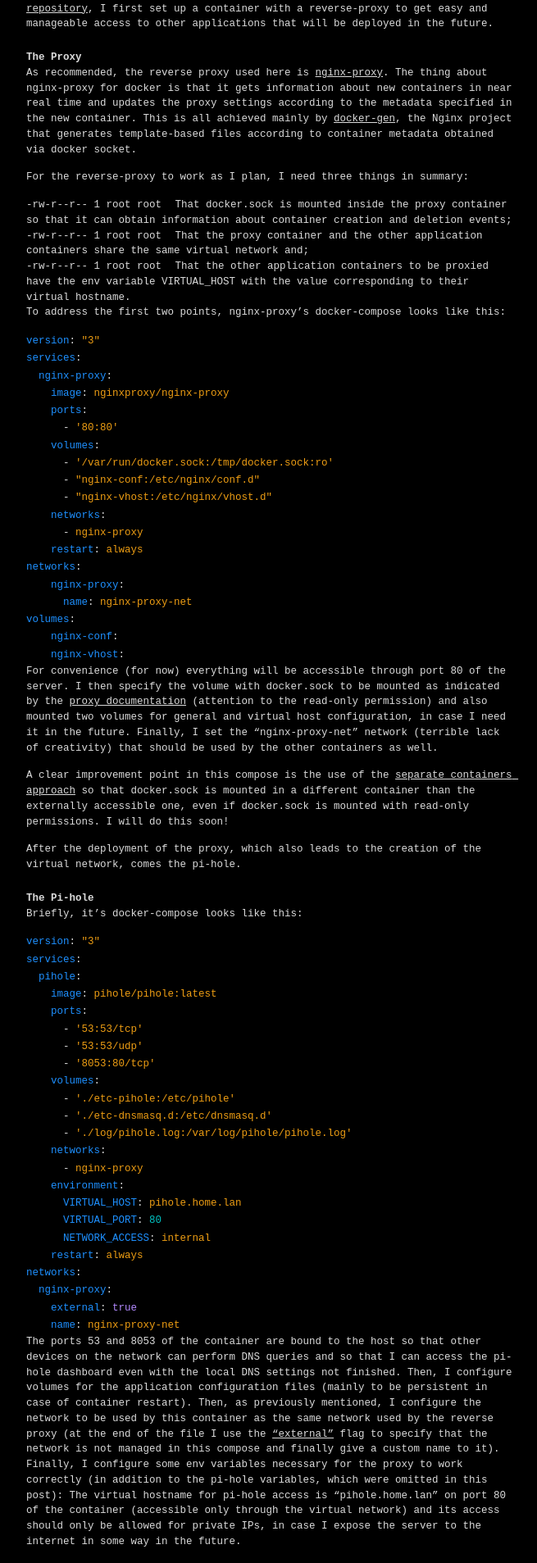
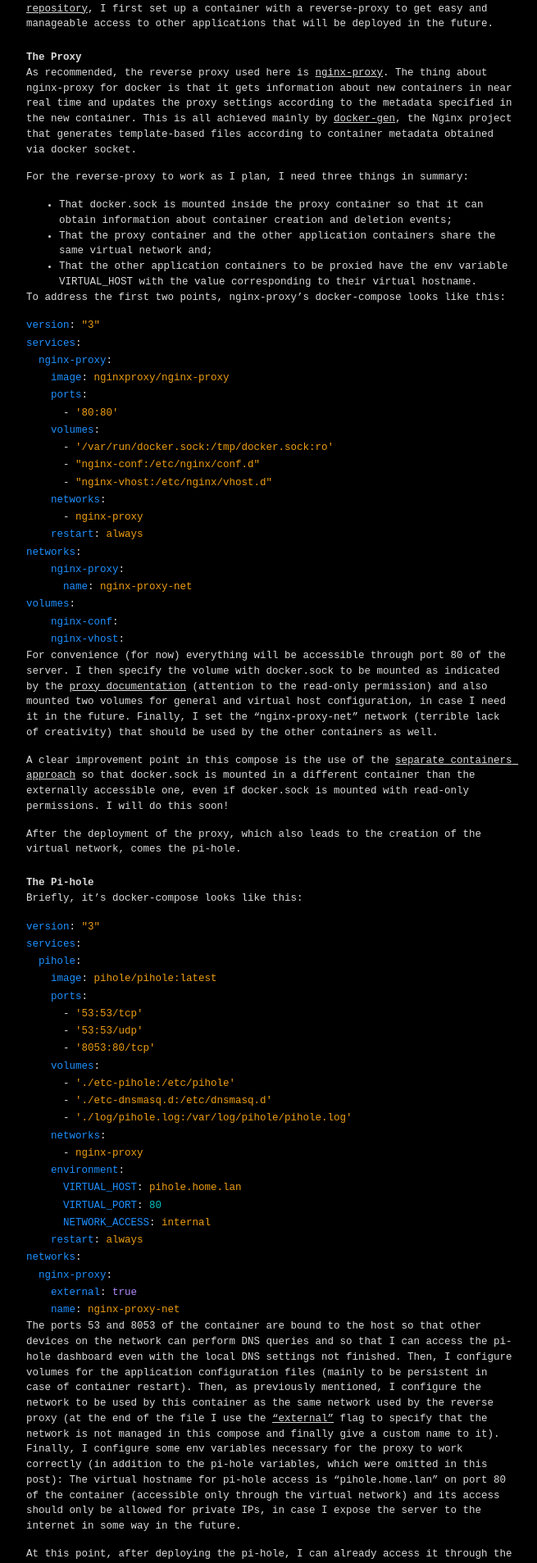
Before and after one commit to Zaulao/zaulao.github.io, a Jekyll site: the page built from _posts/2023-08-13-homelab-v1.0.md, in a window 1280 px wide. Shown: the part 958-2865 px from the top of the page at 82% size, without its empty margins (308-963 px from the left). Built offline with Jekyll 4.4.1, drawn with Linux system fonts in a browser that asks for light colours.

Commit message:
fix(style): fixing list inside posts

```diff
--- a/_layouts/post.html
+++ b/_layouts/post.html
@@ -3,5 +3,6 @@
 ---
 
 <p><i>{{ page.date | date: "%d %b %y  %H:%M" }}</i></p>
-
+<div class="post">
 {{ content }}
+</div>
--- a/_sass/base.scss
+++ b/_sass/base.scss
@@ -40,9 +40,9 @@
 /**
  * Lists
  */
-:not(.menu) > ul { list-style: none;  padding-left: 0; }
-:not(.menu) > ul { list-style-type: none; }
-:not(.menu) > ul > li:before { content: "-rw-r--r-- 1 root root ";  margin-right: 9px; }
+:not(.menu):not(.post) > ul { list-style: none;  padding-left: 0; }
+:not(.menu):not(.post) > ul { list-style-type: none; }
+:not(.menu):not(.post) > ul > li:before { content: "-rw-r--r-- 1 root root ";  margin-right: 9px; }
 
 /**
  * Header/Navigation
```
